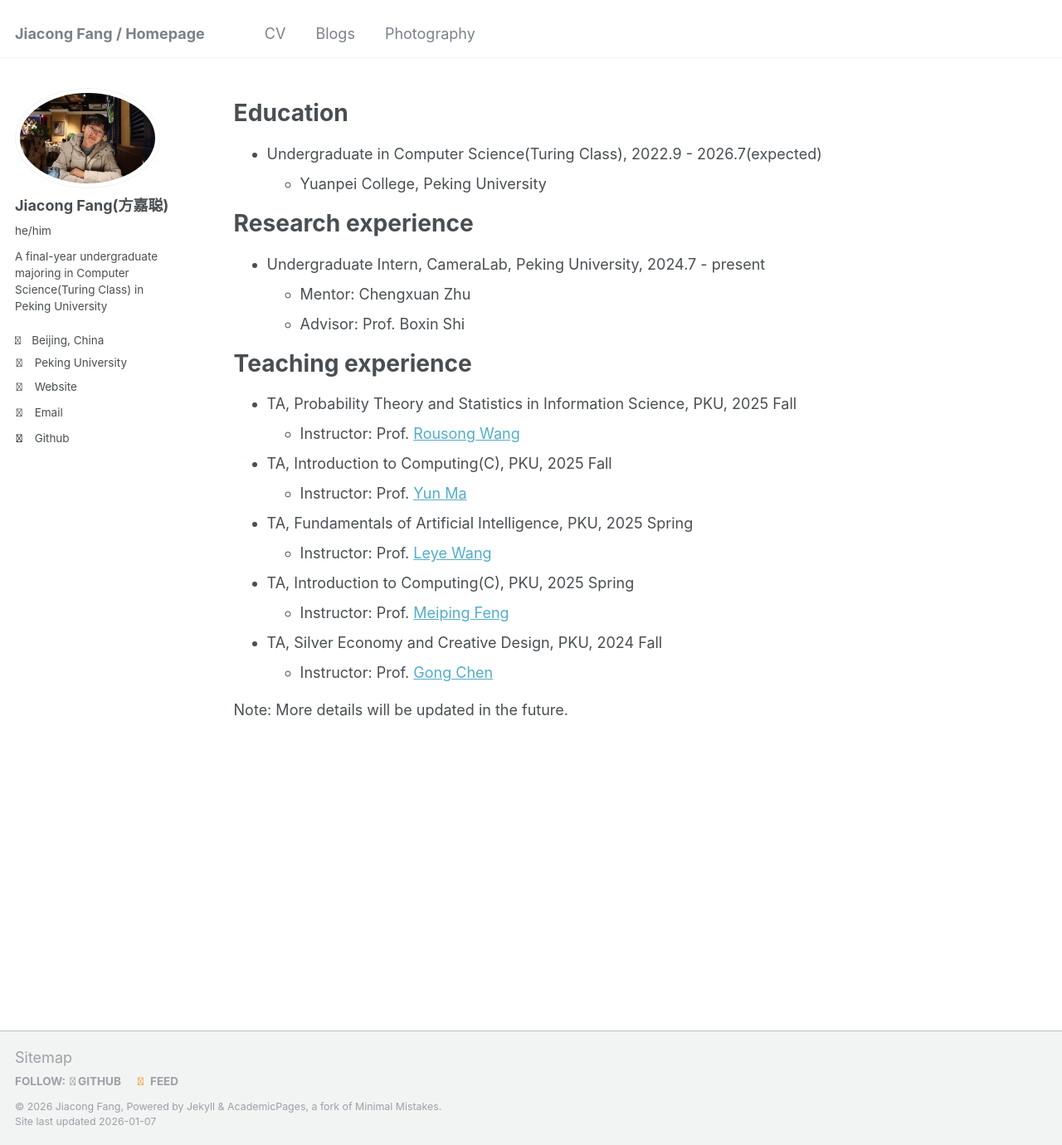
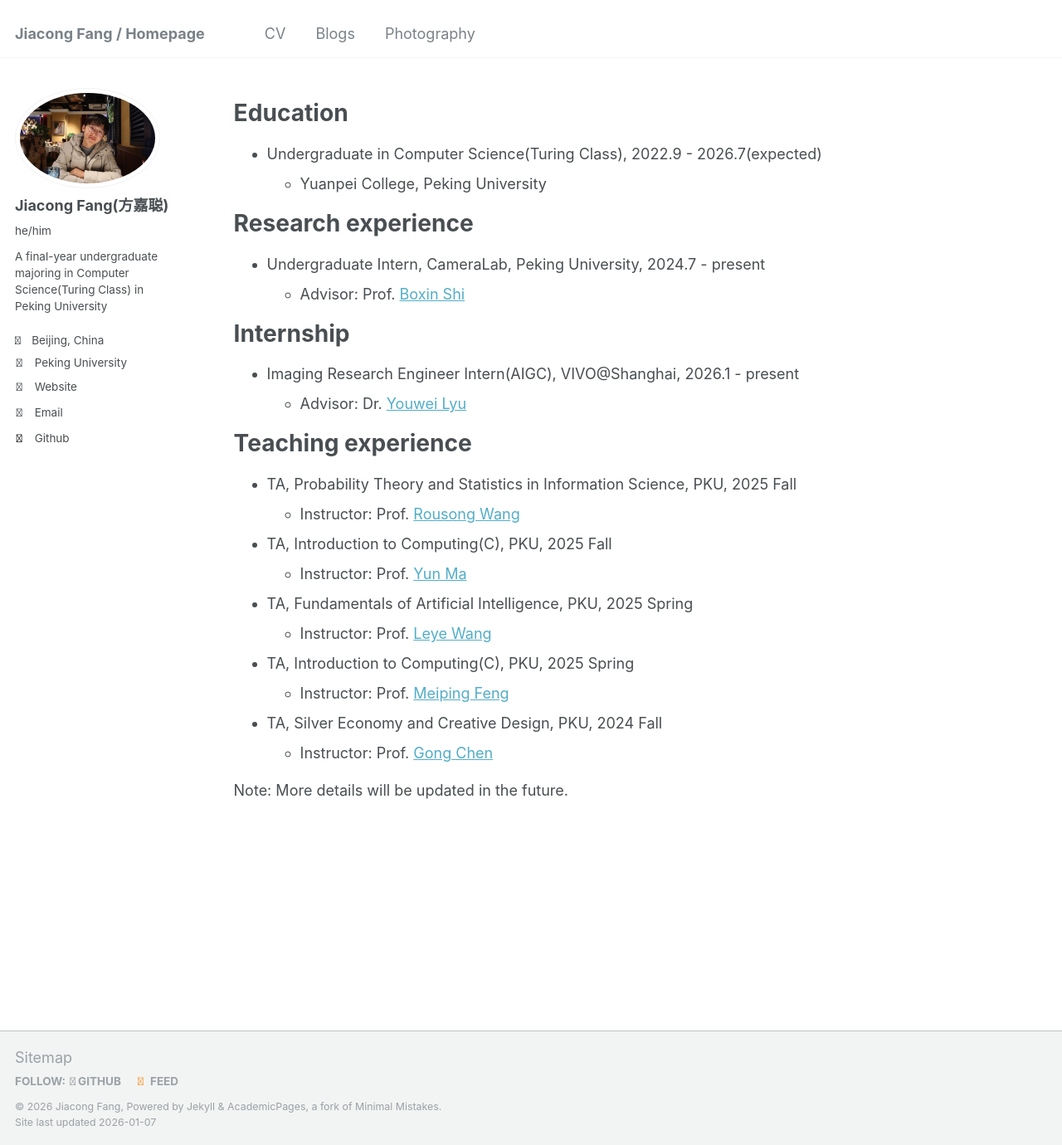
Before and after one commit to jiacongfang/jiacongfang.github.io, a Jekyll site: the page built from _pages/cv.md, in a window 1280 px wide and 1380 px high. Shown: the whole window at 83% size. Built offline with Jekyll 4.4.1, drawn with Linux system fonts in a browser that asks for light colours.

Commit message:
update cv

```diff
--- a/_pages/cv.md
+++ b/_pages/cv.md
@@ -19,8 +19,13 @@ Research experience
 ======
 
 * Undergraduate Intern, CameraLab, Peking University, 2024.7 - present
-  * Mentor: Chengxuan Zhu
-  * Advisor: Prof. Boxin Shi
+  * Advisor: Prof. [Boxin Shi](https://camera.pku.edu.cn)
+
+Internship
+======
+
+* Imaging Research Engineer Intern(AIGC), VIVO@Shanghai, 2026.1 - present
+  * Advisor: Dr. [Youwei Lyu](https://youweilyu.github.io)
 
 Teaching experience
 ======
```
